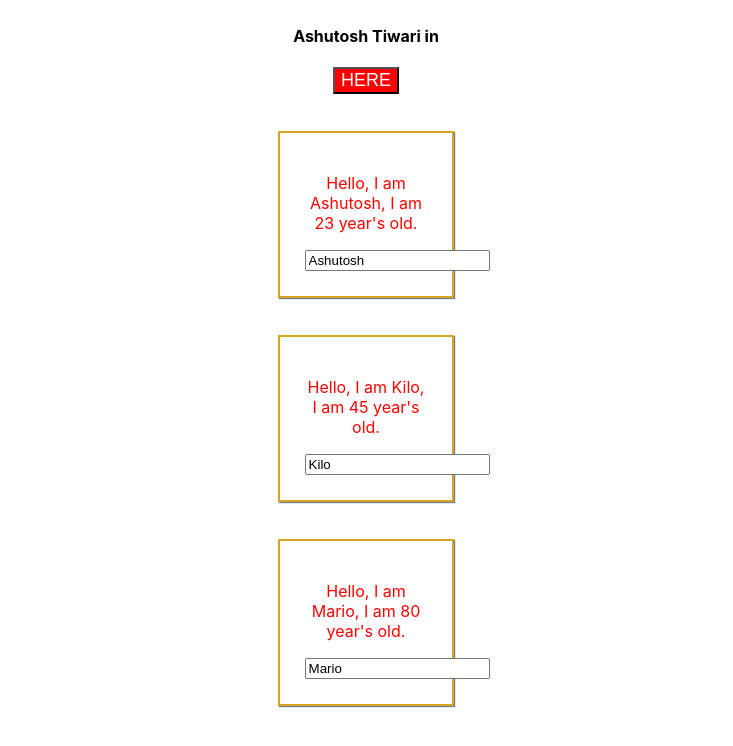
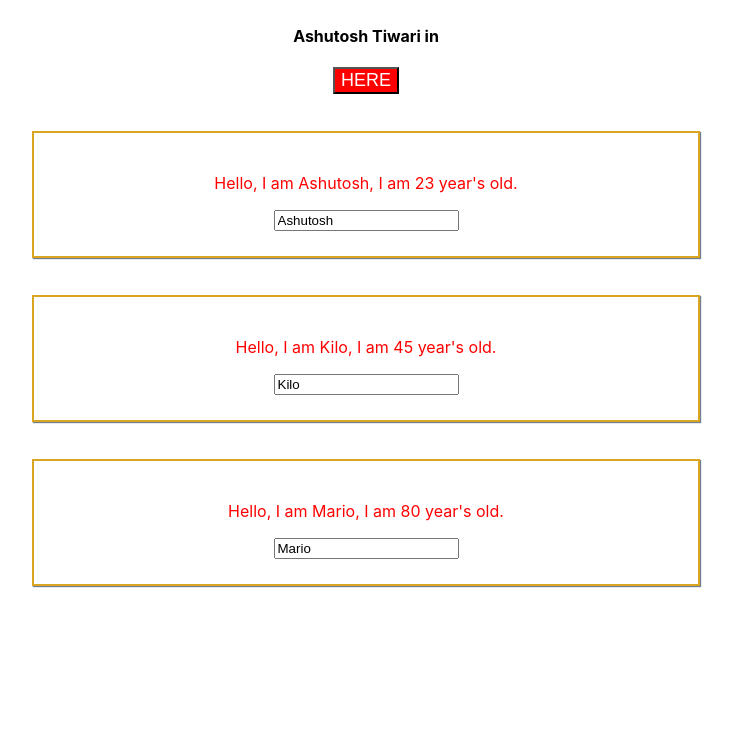
Before and after one commit to InclinedScorpio/react-beginning-to-advance, a React (Create React App) app: page / in a window 1280 px wide. Both pictures are taken after a click on the button "HERE". Shown: the top 746 px of the page, without its empty margins (274-1007 px from the left). Built offline with nearby package versions, Linux system fonts and the light colour scheme.

Commit message:
FOLDER STRUCTURE, PERSONS INTRODUCED

```diff
--- a/src/Person/Person.js
+++ b/src/components/Persons/Person/Person.js
@@ -2,6 +2,7 @@ import React from "react";
 import stylePerson from "./Person.module.css";
 
 const Person = props => {
+	let num = Math.random();
 	return (
 		<div className={stylePerson.Person}>
 			<p onClick={props.deleteme}>
--- a/src/Person/Person.module.css
+++ b/src/components/Persons/Person/Person.module.css
@@ -9,6 +9,6 @@
 
 @media (min-width: 800px) {
 	.Person {
-		width: 10%;
+		width: 50%;
 	}
 }
--- /dev/null
+++ b/src/components/Persons/Persons.js
@@ -0,0 +1,28 @@
+import React from "react";
+
+//components
+import Person from "./Person/Person";
+
+const Persons = props => {
+	return props.persons.map((person, index) => {
+		return (
+			<div key={person.id}>
+				<Person
+					name={person.name}
+					age={person.age}
+					click={() => {
+						props.clicked();
+					}}
+					changeName={event => {
+						props.changed(event, person.id);
+					}}
+					deleteme={() => {
+						props.deleted(index);
+					}}
+				/>
+			</div>
+		);
+	});
+};
+
+export default Persons;
--- a/src/App.js
+++ b/src/containers/App.js
@@ -2,7 +2,7 @@ import React, { Component } from "react";
 import appStyle from "./App.module.css";
 
 //components
-import Person from "./Person/Person";
+import Persons from "../components/Persons/Persons";
 import { red } from "color-name";
 
 class App extends Component {
@@ -54,27 +54,12 @@ class App extends Component {
 		let person = null;
 		if (this.state.showPersons) {
 			person = (
-				<div>
-					{this.state.persons.map((person, index) => {
-						return (
-							<div key={person.id}>
-								<Person
-									name={person.name}
-									age={person.age}
-									click={() => {
-										this.buttonClickHandler("Mario");
-									}}
-									changeName={event => {
-										this.changePersonName(event, person.id);
-									}}
-									deleteme={() => {
-										this.deletePerson(index);
-									}}
-								/>
-							</div>
-						);
-					})}
-				</div>
+				<Persons
+					persons={this.state.persons}
+					clicked={this.buttonClickHandler}
+					changed={this.changePersonName}
+					deleted={this.deletePerson}
+				/>
 			);
 			buttonClasses.push(appStyle.Red);
 		}
--- a/src/index.js
+++ b/src/index.js
@@ -1,15 +1,10 @@
 import React from "react";
 import ReactDOM from "react-dom";
 import "./index.css";
-import App from "./App";
+import App from "./containers/App";
 import * as serviceWorker from "./serviceWorker";
 
-ReactDOM.render(
-	<React.StrictMode>
-		<App />
-	</React.StrictMode>,
-	document.getElementById("root")
-);
+ReactDOM.render(<App />, document.getElementById("root"));
 
 // If you want your app to work offline and load faster, you can change
 // unregister() to register() below. Note this comes with some pitfalls.
```
Also changed, not shown: src/components/Cockpit/Cockpit.js (added), src/containers/App.module.css (renamed from src/App.module.css), 1 other file (tests, documents, lock files or other folders).
